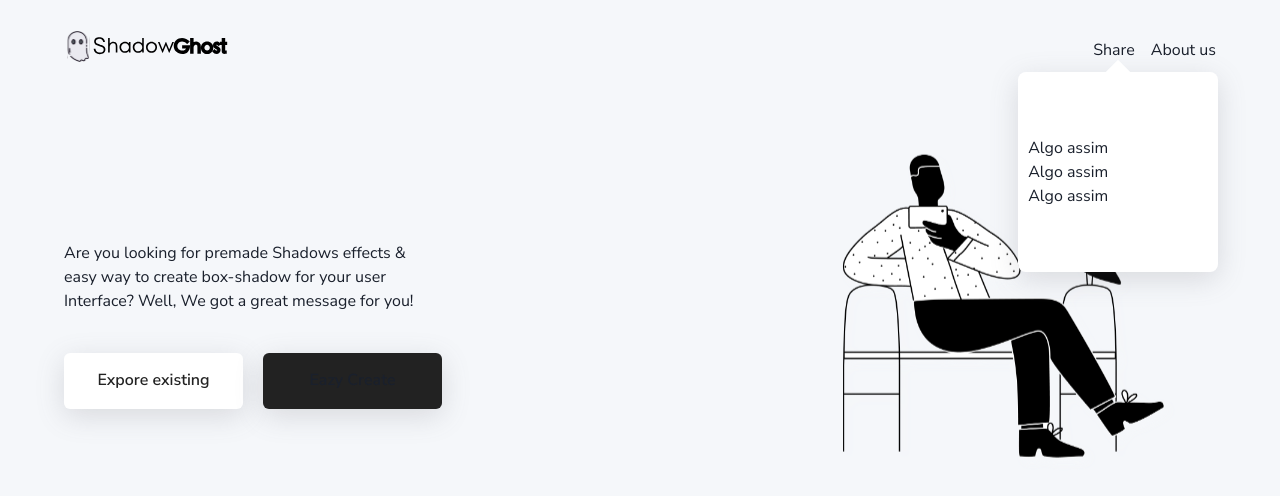
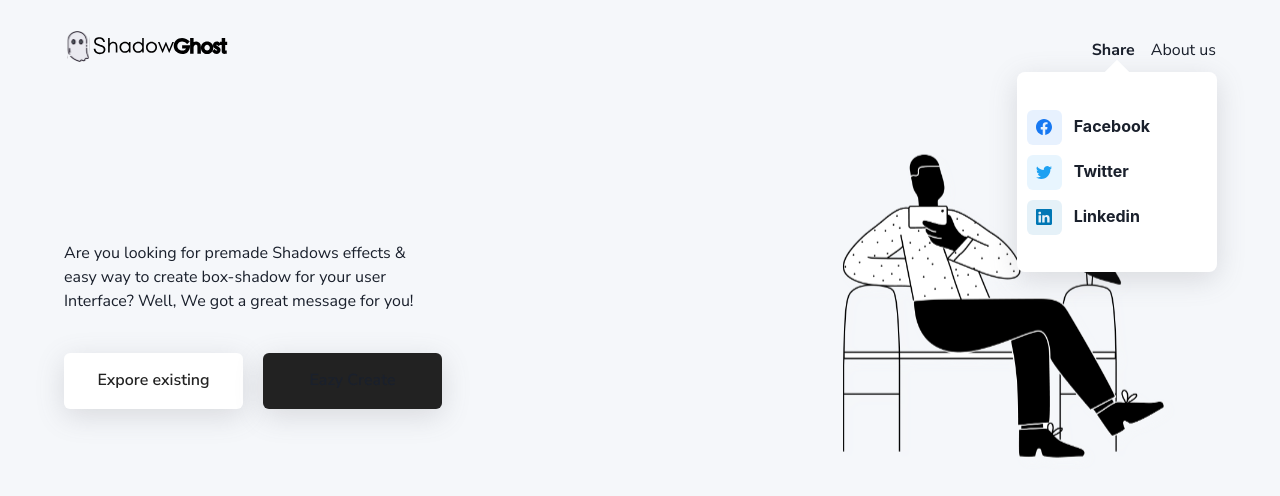
Before and after one commit to TyperGuy/shadowghost, a Next.js app: page / in a window 1280 px wide. Both pictures are taken after a click on the element "Share". Shown: the top 496 px of the page. Built offline with nearby package versions, Linux system fonts and the light colour scheme.

Commit message:
feat(header) : add share widget

```diff
--- a/package.json
+++ b/package.json
@@ -13,10 +13,12 @@
     "@emotion/react": "^11.10.4",
     "@emotion/styled": "^11.10.4",
     "@fontsource/nunito-sans": "^4.5.10",
+    "@types/react-icons": "^3.0.0",
     "framer-motion": "^7.6.1",
     "next": "12.3.1",
     "react": "18.2.0",
     "react-dom": "18.2.0",
+    "react-icons": "^4.6.0",
     "sass": "^1.55.0",
     "styled-components": "^5.3.6"
   },
--- a/widgets/share/Share.styles.ts
+++ b/widgets/share/Share.styles.ts
@@ -29,6 +29,7 @@ export const OptionContainer = styled.div `
   left: -75px;
   animation: ${animation} .4s linear ;
   padding: 10px ;
+  gap:10px;
   margin-top: 10px;
   &:before{
     content: "";
--- a/widgets/share/index.tsx
+++ b/widgets/share/index.tsx
@@ -1,21 +1,56 @@
 import type { NextPage } from "next";
 import { useState } from "react";
 import { Container, OptionContainer} from './Share.styles';
-import {Text} from '@chakra-ui/react';
+import {Flex, Heading, Text} from '@chakra-ui/react';
 
+import {BsTwitter as Twitter,BsLinkedin as Linkedin,BsFacebook as Facebook} from "react-icons/bs";
+
+
+const Medias = [
+  {
+    name : "Facebook",
+    icon : <Facebook/>,
+    color : "#1778F2",
+    bgColor : "rgba(23,120,242,.1)"
+  },
+  {
+    name : "Twitter",
+    icon : <Twitter/>,
+    color : "#1DA1F2",
+    bgColor : "rgba(29, 161, 242,.1)"
+  }
+  ,
+  {
+    name : "Linkedin",
+    icon : <Linkedin/>,
+    color : "#0077B5",
+    bgColor : "rgba(0, 119, 181,.1)"
+  }
+]
 
 export const Share: NextPage = () => {
   const [isOpen,setIsOpen] = useState(false);
   return (
      <Container>
-      <Text cursor="pointer" onClick={()=>setIsOpen(!isOpen)}>
+      <Text fontWeight={isOpen?"bold":""} cursor="pointer" onClick={()=>setIsOpen(!isOpen)}>
         Share
       </Text>
      { isOpen&&
        <OptionContainer>
-          <div>Algo assim</div>
-          <div>Algo assim</div>
-          <div>Algo assim</div>
+          {
+            Medias.map(medias =>{
+              return(
+                <Flex cursor="pointer" key={medias.name} align="center" gap={3}>
+                  <Flex bg={medias.bgColor} color={medias.color} justify="center" align="center" width="35px" height="35px"  borderRadius="md">
+                    {
+                    medias.icon
+                    }
+                  </Flex>
+                  <Heading size="sm"> {medias.name}</Heading>
+              </Flex>
+              )
+            })
+          }
        </OptionContainer>
      }
      </Container>
```
Also changed, not shown: 1 other file (tests, documents, lock files or other folders).
